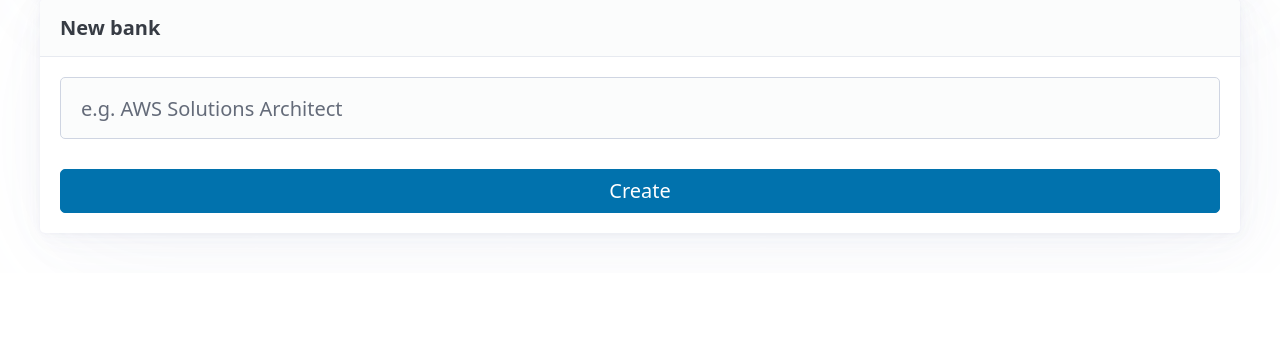
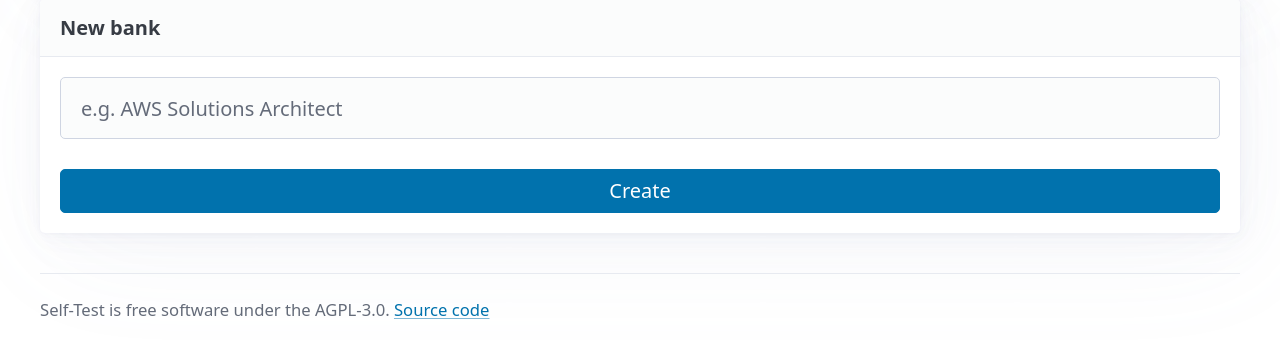
Before and after one commit to jzagent001/tester-webapp, a FastAPI app: page / in a window 1280 px wide. Shown: the part 677-1021 px from the top of the page. Before the commit the page ends 915 px from the top, so only its background shows below. Run offline with FastAPI, Linux system fonts and the light colour scheme; data comes from the database, SQL or seed files in the repository; data that the repository does not hold is empty; parts of the project's set-up code (start-up, migrations or seed data) failed here and were passed over; some libraries are stand-ins or nearby versions.

Commit message:
Add a footer with a source code link
The link defaults to the GitHub repository and can be changed with
SOURCE_URL, so anyone hosting a modified version can point users at its
source as the AGPL requires.

Co-Authored-By: Claude Opus 5.5 <noreply@anthropic.com>

```diff
--- a/app/config.py
+++ b/app/config.py
@@ -35,6 +35,10 @@ CF_ACCESS_AUD = os.environ.get("CF_ACCESS_AUD", "").strip()  # the Access applic
 
 MAX_UPLOAD_BYTES = 2 * 1024 * 1024
 
+# Shown in the page footer. The AGPL requires a modified version that people use over a
+# network to offer them its source, so anyone running a fork should point this at theirs.
+SOURCE_URL = os.environ.get("SOURCE_URL", "").strip() or "https://github.com/jzagent001/tester-webapp"
+
 
 def settings_errors() -> list[str]:
     """Problems that stop the app from starting."""
--- a/app/templating.py
+++ b/app/templating.py
@@ -10,6 +10,7 @@ from app.models import Bank, User
 templates = Jinja2Templates(directory=TEMPLATES_DIR)
 templates.env.globals["LETTERS"] = LETTERS
 templates.env.globals["auth_mode"] = lambda: config.AUTH_MODE
+templates.env.globals["source_url"] = lambda: config.SOURCE_URL
 
 
 def is_htmx(request: Request) -> bool:
--- a/templates/base.html
+++ b/templates/base.html
@@ -35,6 +35,7 @@
     .tree fieldset { margin-bottom: 1rem; }
     .tree .leaves { padding-left: 1.75rem; }
     tr.sub td:first-child { padding-left: 2rem; }
+    footer.site { border-top: 1px solid var(--pico-muted-border-color); padding-block: 1rem; }
     nav.bank-nav { border-bottom: 1px solid var(--pico-muted-border-color); margin-bottom: 1.5rem; }
   </style>
 </head>
@@ -66,5 +67,8 @@
   <main class="container">
     {% block content %}{% endblock %}
   </main>
+  <footer class="container site">
+    <small class="muted">Self-Test is free software under the AGPL-3.0. <a href="{{ source_url() }}">Source code</a></small>
+  </footer>
 </body>
 </html>
```
Also changed, not shown: DEPLOY.md (+1 -0 lines), tests/test_banks.py (+8 -0 lines).
